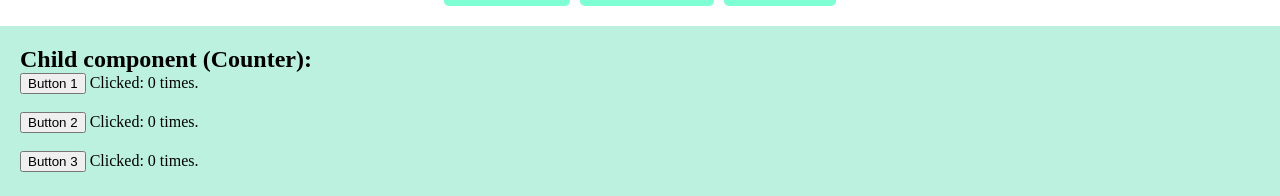
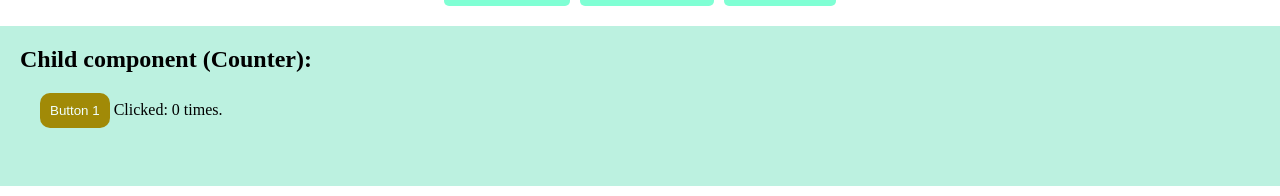
Before and after one commit to se-madhusudan/vue3-fundamentals, a Vue app: page / in a window 1280 px wide. Shown: the part 122-318 px from the top of the page. Built offline with nearby package versions, Linux system fonts and the light colour scheme.

Commit message:
lifecycle hook applied to counter component and removed from QuoteCard component

```diff
--- a/src/components/Counter.vue
+++ b/src/components/Counter.vue
@@ -1,15 +1,55 @@
 <template>
-    <button @click="count++"> {{ text }} </button>
-    <span> Clicked:  {{ count }} times.</span>
+  <button @click="count++">{{ text }}</button>
+  <span> Clicked: {{ count }} times.</span>
 </template>
 
 <script>
 export default {
-    data() {
-        return {
-            count: 0
-        }
-    },
-    props: ['text']
-}
+  data() {
+    return {
+      count: 0,
+    };
+  },
+  props: ["text"],
+
+  //lifecycle hooks -
+  beforeCreate() {
+    alert("creating ⌚: counter"); //component initialization starts
+  },
+  created() {
+    alert("created ✅: counter"); //component initialization done
+  },
+  beforeMount() {
+    alert("mounting ⌚: counter"); //component is mounting starts
+  },
+  mounted() {
+    alert("mounted ✅: counter"); //component ui will be visible only after mounting is completed
+  },
+  beforeUpdate() {
+    alert("updating ⌚: counter");
+  },
+  updated() {
+    alert("updated ✅: counter");
+  },
+  beforeUnmount() {
+    alert("removing ⌚: counter"); //component ui will be visible
+  },
+  unmounted() {
+    alert("removed ✅: counter"); //component ui will be removed
+  },
+};
 </script>
+
+<style lang="scss" scoped>
+  button {
+    background-color: rgb(161, 138, 7);
+    border: none;
+    padding: 10px;
+    border-radius: 10px;
+    color: azure;
+  }
+  button:hover {
+    background-color: rgb(223, 77, 77);
+    cursor: pointer;
+  }
+</style>
--- a/src/components/QuoteCard.vue
+++ b/src/components/QuoteCard.vue
@@ -32,33 +32,6 @@ export default {
    props: {
     quoteDetail: Object,
    },
-
-   //lifecycle hooks -
-   beforeCreate() {
-    alert('creating ⌚: quoteCard');
-   },
-   created() {
-    alert('created ✅: quoteCard');
-   },
-   beforeMount() {
-    alert('mounting ⌚: quoteCard');
-   },
-   mounted() {
-    alert('mounted ✅: quoteCard'); //component ui will be visible only after mounting is completed
-   },
-   beforeUpdate() {
-    alert('updating ⌚: quoteCard');
-   },
-   updated() {
-    alert('updated ✅: quoteCard');
-   },
-   beforeUnmount() {
-    alert('removing ⌚: quoteCard'); //component ui will be visible
-   },
-   unmounted() {
-    alert('removed ✅: quoteCard'); //component ui will be removed
-   }
-
 }
 </script>
 
--- a/src/views/Home.vue
+++ b/src/views/Home.vue
@@ -41,6 +41,7 @@
         <Counter text="Button 1" />
         <br> <br>
       </div>
+      <!--
       <div>
         <Counter text="Button 2" />
         <br> <br>
@@ -49,6 +50,7 @@
         <Counter text="Button 3" />
         <br> <br>
       </div>
+      -->
     </section>
 
     <section class="cardSection" v-if="showCard">
@@ -188,6 +190,9 @@
     h2 {
       margin: 0;
     }
+    div {
+      margin: 20px;
+    }
   }
   .cardSection {
     padding: 20px;
--- a/src/views/Tech.vue
+++ b/src/views/Tech.vue
@@ -15,7 +15,7 @@
             </div>
           </div>
           <div v-else>
-            <!-- If no videos, display text (default content type) -->
+            <!-- display text if no video is present -->
             <p>{{ item.content }}</p>
           </div>
         </template>
```
